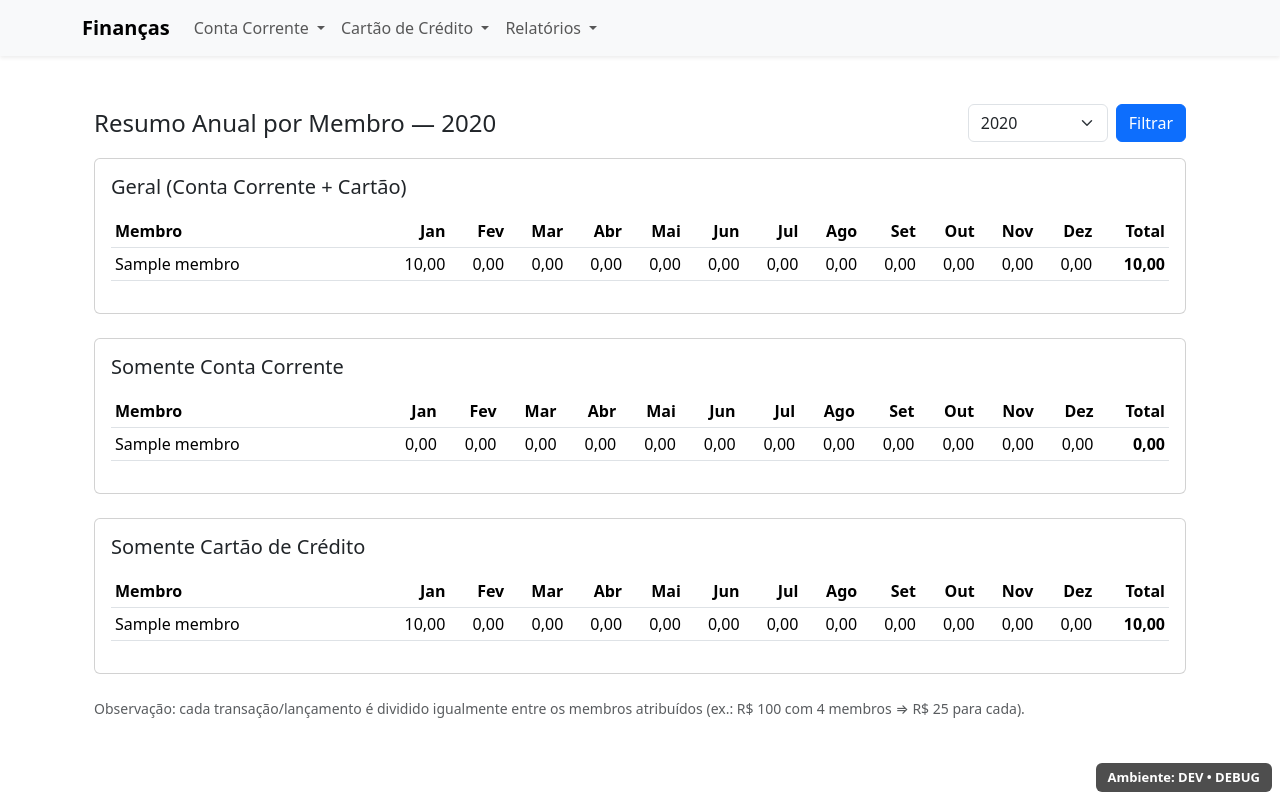
After one commit to dal01/financas, a Django app: page /relatorios/resumo-anual/ in a window 1280 px wide. The commit adds this page. Run offline with Django 5.2, Linux system fonts and the light colour scheme; tables that the repository leaves empty hold one stand-in row (values such as "Sample post").

Commit message:
adiciona relatorio por membro

```diff
--- a/relatorios/urls.py
+++ b/relatorios/urls.py
@@ -1,8 +1,8 @@
 from django.urls import path
-from relatorios.views.gastos_membro import gastos_por_membro
+from .views.resumo_anual import resumo_anual
 
 app_name = "relatorios"
 
 urlpatterns = [
-    path("gastos-membro/", gastos_por_membro, name="gastos_membro"),
+    path("resumo-anual/", resumo_anual, name="resumo_anual"),
 ]
--- /dev/null
+++ b/relatorios/views/resumo_anual.py
@@ -0,0 +1,148 @@
+from __future__ import annotations
+from decimal import Decimal
+from typing import Dict, List, Iterable
+from datetime import date
+
+from django.shortcuts import render
+from django.utils import timezone
+from django.db.models import Prefetch
+
+from core.models import Membro
+from conta_corrente.models import Transacao
+from cartao_credito.models import Lancamento
+
+M2M_MEMBROS_FIELD = "membros"
+TRANSACAO_DATA_FIELD = "data"
+
+def _valor_despesa_conta_corrente(v: Decimal) -> Decimal:
+    return -v if v < 0 else Decimal("0")
+
+def _valor_despesa_cartao(v: Decimal) -> Decimal:
+    return v if v > 0 else Decimal("0")
+
+MESES_LABEL = ["Jan","Fev","Mar","Abr","Mai","Jun","Jul","Ago","Set","Out","Nov","Dez"]
+
+def _init_matriz(membros: Iterable[Membro]) -> Dict[int, List[Decimal]]:
+    base: Dict[int, List[Decimal]] = {}
+    for m in membros:
+        base[m.id] = [Decimal("0")] * 12
+    return base
+
+def _add(matriz: Dict[int, List[Decimal]], membro_id: int, mes_idx_0_11: int, valor: Decimal) -> None:
+    matriz[membro_id][mes_idx_0_11] += valor
+
+def _distribui_por_membros(obj, valor_total: Decimal, matriz: Dict[int, List[Decimal]], mes_idx_0_11: int) -> None:
+    membros = list(getattr(obj, M2M_MEMBROS_FIELD).all())
+    if not membros or valor_total == 0:
+        return
+    quota = (valor_total / Decimal(len(membros))).quantize(Decimal("0.01"))
+    for m in membros:
+        _add(matriz, m.id, mes_idx_0_11, quota)
+
+def _anos_disponiveis() -> List[int]:
+    """Coleta anos existentes nas tabelas (conta e cartão por fatura)."""
+    # Conta corrente via DateField
+    anos_cc = [d.year for d in Transacao.objects.dates(TRANSACAO_DATA_FIELD, "year")]
+    # Cartão via fatura.competencia
+    anos_cartao = list(
+        Lancamento.objects
+        .select_related("fatura")
+        .values_list("fatura__competencia__year", flat=True)
+        .distinct()
+    )
+    anos = sorted(set(anos_cc + anos_cartao), reverse=True)
+    if not anos:
+        anos = [timezone.localdate().year]
+    return anos
+
+def _to_rows(matriz: Dict[int, List[Decimal]], membros: List[Membro]) -> List[dict]:
+    rows = []
+    for m in membros:
+        mensal = matriz[m.id]
+        total = sum(mensal)
+        rows.append({"membro": m, "mensal": mensal, "total": total})
+    rows.sort(key=lambda r: r["total"], reverse=True)
+    return rows
+
+def resumo_anual(request):
+    """
+    Resumo anual de gastos por membro, mês a mês:
+      1) Geral (Conta Corrente + Cartão)
+      2) Somente Conta Corrente
+      3) Somente Cartão de Crédito
+    Para cartão, usa fatura.competencia como referência de mês.
+    """
+    hoje = timezone.localdate()
+    anos = _anos_disponiveis()
+    try:
+        ano = int(request.GET.get("ano") or anos[0] or hoje.year)
+    except Exception:
+        ano = anos[0] if anos else hoje.year
+
+    membros = list(Membro.objects.order_by("nome"))
+    if not membros:
+        return render(
+            request,
+            "relatorio/resumo_anual.html",
+            {
+                "app_ns": "relatorios",
+                "ano": ano,
+                "anos_disponiveis": anos,
+                "meses_label": MESES_LABEL,
+                "geral": {"rows": []},
+                "conta_corrente": {"rows": []},
+                "cartao_credito": {"rows": []},
+            },
+        )
+
+    matriz_geral = _init_matriz(membros)
+    matriz_cc = _init_matriz(membros)
+    matriz_cartao = _init_matriz(membros)
+
+    # Conta Corrente
+    transacoes = (
+        Transacao.objects
+        .filter(**{f"{TRANSACAO_DATA_FIELD}__year": ano})
+        .prefetch_related(Prefetch(M2M_MEMBROS_FIELD))
+    )
+    for t in transacoes:
+        d: date | None = getattr(t, TRANSACAO_DATA_FIELD, None)
+        if not d or d.year != ano:
+            continue
+        mes_idx = d.month - 1
+        val = _valor_despesa_conta_corrente(getattr(t, "valor", Decimal("0")))
+        if val <= 0:
+            continue
+        _distribui_por_membros(t, val, matriz_cc, mes_idx)
+        _distribui_por_membros(t, val, matriz_geral, mes_idx)
+
+    # Cartão (por fatura)
+    lancs = (
+        Lancamento.objects
+        .select_related("fatura")
+        .filter(fatura__competencia__year=ano)
+        .prefetch_related(Prefetch(M2M_MEMBROS_FIELD))
+    )
+    for l in lancs:
+        if not l.fatura or not l.fatura.competencia:
+            continue
+        comp: date = l.fatura.competencia
+        if comp.year != ano:
+            continue
+        mes_idx = comp.month - 1
+        val = _valor_despesa_cartao(getattr(l, "valor", Decimal("0")))
+        if val <= 0:
+            continue
+        _distribui_por_membros(l, val, matriz_cartao, mes_idx)
+        _distribui_por_membros(l, val, matriz_geral, mes_idx)
+
+    contexto = {
+        "app_ns": "relatorios",
+        "ano": ano,
+        "anos_disponiveis": anos,
+        "meses_label": MESES_LABEL,
+        "geral": {"rows": _to_rows(matriz_geral, membros)},
+        "conta_corrente": {"rows": _to_rows(matriz_cc, membros)},
+        "cartao_credito": {"rows": _to_rows(matriz_cartao, membros)},
+    }
+    return render(request, "relatorios/resumo_anual.html", contexto)
--- a/templates/base.html
+++ b/templates/base.html
@@ -65,9 +65,14 @@
               Relatórios
             </a>
             <ul class="dropdown-menu" aria-labelledby="relatoriosDropdown">
-              <li><a class="dropdown-item" href="{% url 'relatorios:gastos_membro' %}">Gastos por Membro</a></li>
+              <li>
+                <a class="dropdown-item" href="{% url 'relatorios:resumo_anual' %}">
+                  Gastos por Membro (Anual)
+                </a>
+              </li>
             </ul>
           </li>
+
         </ul>
 
         {% block nav_right %}{% endblock %}
--- /dev/null
+++ b/templates/relatorios/resumo_anual.html
@@ -0,0 +1,124 @@
+{% extends "base.html" %}
+{% load static %}
+{% load formatadores %}
+
+{% block content %}
+<div class="container py-4">
+
+  <div class="d-flex align-items-center justify-content-between mb-3 flex-wrap gap-2">
+    <h1 class="h4 mb-0">Resumo Anual por Membro — {{ ano }}</h1>
+
+    <form class="d-flex gap-2" method="get">
+      <select class="form-select" name="ano" style="min-width: 140px;">
+        {% for a in anos_disponiveis %}
+          <option value="{{ a }}" {% if a == ano %}selected{% endif %}>{{ a }}</option>
+        {% endfor %}
+      </select>
+      <button class="btn btn-primary">Filtrar</button>
+    </form>
+  </div>
+
+  <!-- GERAL -->
+  <div class="card mb-4">
+    <div class="card-body">
+      <h2 class="h5 mb-3">Geral (Conta Corrente + Cartão)</h2>
+      <div class="table-responsive">
+        <table class="table table-sm align-middle">
+          <thead>
+            <tr>
+              <th style="min-width: 180px;">Membro</th>
+              {% for m in meses_label %}
+                <th class="text-end">{{ m }}</th>
+              {% endfor %}
+              <th class="text-end">Total</th>
+            </tr>
+          </thead>
+          <tbody>
+            {% for row in geral.rows %}
+              <tr>
+                <td>{{ row.membro.nome }}</td>
+                {% for v in row.mensal %}
+                  <td class="text-end">{{ v|moeda_brasileira }}</td>
+                {% endfor %}
+                <td class="text-end fw-semibold">{{ row.total|moeda_brasileira }}</td>
+              </tr>
+            {% empty %}
+              <tr><td colspan="{{ 14 }}">Sem dados para {{ ano }}.</td></tr>
+            {% endfor %}
+          </tbody>
+        </table>
+      </div>
+    </div>
+  </div>
+
+  <!-- CONTA CORRENTE -->
+  <div class="card mb-4">
+    <div class="card-body">
+      <h2 class="h5 mb-3">Somente Conta Corrente</h2>
+      <div class="table-responsive">
+        <table class="table table-sm align-middle">
+          <thead>
+            <tr>
+              <th style="min-width: 180px;">Membro</th>
+              {% for m in meses_label %}
+                <th class="text-end">{{ m }}</th>
+              {% endfor %}
+              <th class="text-end">Total</th>
+            </tr>
+          </thead>
+          <tbody>
+            {% for row in conta_corrente.rows %}
+              <tr>
+                <td>{{ row.membro.nome }}</td>
+                {% for v in row.mensal %}
+                  <td class="text-end">{{ v|moeda_brasileira }}</td>
+                {% endfor %}
+                <td class="text-end fw-semibold">{{ row.total|moeda_brasileira }}</td>
+              </tr>
+            {% empty %}
+              <tr><td colspan="{{ 14 }}">Sem dados de conta corrente para {{ ano }}.</td></tr>
+            {% endfor %}
+          </tbody>
+        </table>
+      </div>
+    </div>
+  </div>
+
+  <!-- CARTÃO DE CRÉDITO -->
+  <div class="card mb-4">
+    <div class="card-body">
+      <h2 class="h5 mb-3">Somente Cartão de Crédito</h2>
+      <div class="table-responsive">
+        <table class="table table-sm align-middle">
+          <thead>
+            <tr>
+              <th style="min-width: 180px;">Membro</th>
+              {% for m in meses_label %}
+                <th class="text-end">{{ m }}</th>
+              {% endfor %}
+              <th class="text-end">Total</th>
+            </tr>
+          </thead>
+          <tbody>
+            {% for row in cartao_credito.rows %}
+              <tr>
+                <td>{{ row.membro.nome }}</td>
+                {% for v in row.mensal %}
+                  <td class="text-end">{{ v|moeda_brasileira }}</td>
+                {% endfor %}
+                <td class="text-end fw-semibold">{{ row.total|moeda_brasileira }}</td>
+              </tr>
+            {% empty %}
+              <tr><td colspan="{{ 14 }}">Sem dados de cartão para {{ ano }}.</td></tr>
+            {% endfor %}
+          </tbody>
+        </table>
+      </div>
+    </div>
+  </div>
+
+  <p class="text-muted small">
+    Observação: cada transação/lançamento é dividido igualmente entre os membros atribuídos (ex.: R$ 100 com 4 membros ⇒ R$ 25 para cada).
+  </p>
+</div>
+{% endblock %}
```
